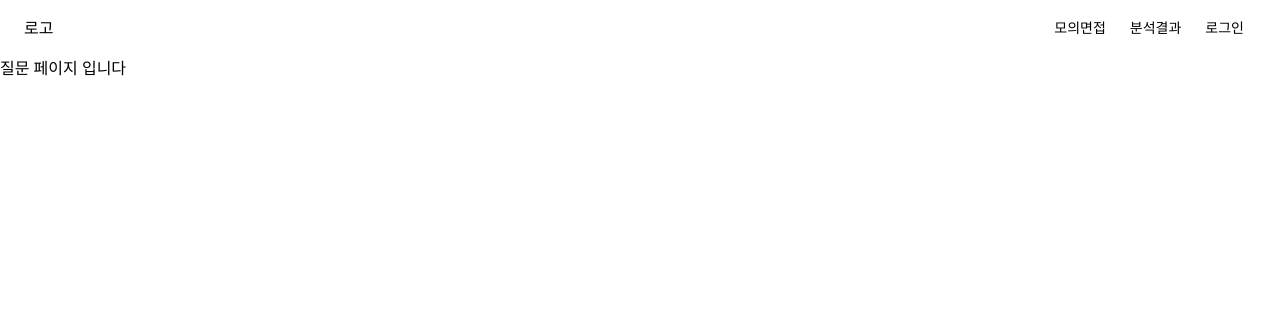
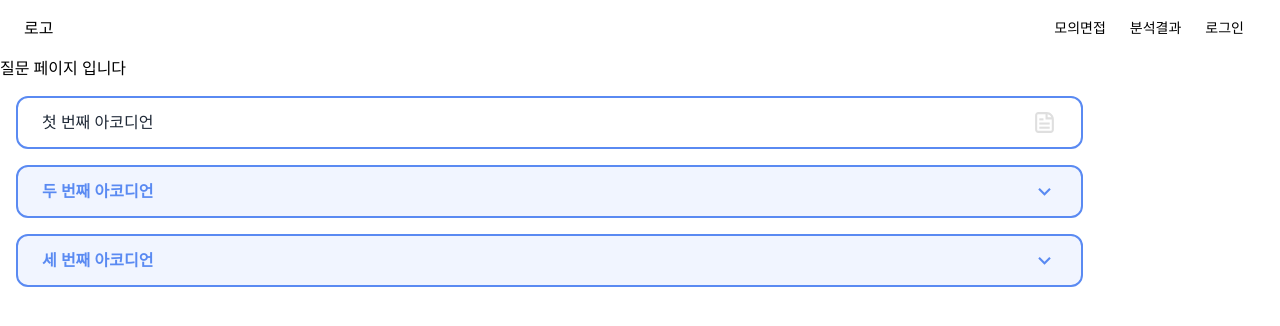
Before and after one commit to d102-preview/preview, a React (Vite) app in the folder frontend/: page /question in a window 1280 px wide. Shown: the top 326 px of the page. Built offline with nearby package versions, Linux system fonts and the light colour scheme.

Commit message:
[FE] feat #27: 공통 컴포넌트 Textarea 구현

```diff
--- a/frontend/src/components/@common/Accordian/Accordian.tsx
+++ b/frontend/src/components/@common/Accordian/Accordian.tsx
@@ -42,13 +42,13 @@ const Accordian = ({
   // isOpen 상태에 따라 동적으로 스타일 변경
   const wrapperStyle = isOpen ? { height: 'auto' } : { height: '0px' };
   const borderColor = isOpen ? 'border-transparent' : 'border-[#5A8AF2]';
+  const shadow = isOpen ? 'drop-shadow-lg' : 'drop-shadow-none';
 
   return (
     <div
-      className={`m-4 cursor-pointer ${width} ${backgroundColor} ${borderStyle} ${borderColor} ${borderRadius}`}
-      onClick={onToggle}
+      className={`m-4 cursor-pointer ${width} ${backgroundColor} ${borderStyle} ${borderColor} ${borderRadius} ${shadow}`}
     >
-      <div className={`p-3 mx-3 flex justify-between`}>
+      <div className={`p-3 mx-3 flex justify-between`} onClick={onToggle}>
         <div className={` ${textColor} ${textSize} ${textWeight}`}>{titleContent}</div>
         <div>
           {isOpen ? <IconOpen size="25" color={iconOpenColor} /> : <IconClose size="25" color={iconCloseColor} />}
--- /dev/null
+++ b/frontend/src/components/@common/Textarea/Textarea.tsx
@@ -0,0 +1,89 @@
+import { TextareaHTMLAttributes, useState, useEffect, useRef } from 'react';
+
+interface ISubTextProps {
+  text: string;
+  type: 'success' | 'info' | 'error';
+}
+
+// textarea 태그 기본 props 상속
+interface ITextareaProps extends TextareaHTMLAttributes<HTMLTextAreaElement> {
+  width?: string;
+  label?: string;
+  placeholder?: string;
+  borderType?: 'bottom' | 'all';
+  disabled?: boolean;
+  subText?: ISubTextProps;
+  maxLength?: number;
+}
+
+const Textarea = ({ width = 'w-full', label, borderType = 'all', subText, maxLength, ...props }: ITextareaProps) => {
+  // useState를 사용하여 text 상태를 관리
+  const [text, setText] = useState((props.defaultValue as string) || '');
+  const textareaRef = useRef<HTMLTextAreaElement>(null);
+
+  // textarea의 높이를 조절하는 함수
+  const adjustHeight = () => {
+    if (!textareaRef.current) return;
+    textareaRef.current.style.height = 'auto'; // 높이를 auto로 설정하여 초기화
+    textareaRef.current.style.height = `${textareaRef.current.scrollHeight}px`; // scrollHeight 값을 이용해 높이 조절
+  };
+
+  // text 상태가 변화할 때마다 높이 조절
+  useEffect(() => {
+    adjustHeight();
+  }, [text]);
+
+  // 사용자 입력을 처리하고 상태를 업데이트하는 handleChange 함수
+  const handleChange = (event: React.ChangeEvent<HTMLTextAreaElement>) => {
+    const inputValue = event.target.value;
+    // maxLength가 정의되어 있고, 입력값의 길이가 maxLength를 초과하는 경우 입력값을 잘라냄
+    if (maxLength && inputValue.length > maxLength) {
+      setText(inputValue.slice(0, maxLength));
+    } else {
+      setText(inputValue);
+    }
+    adjustHeight(); // 입력 상태가 변화할 때마다 높이 조절
+  };
+
+  const setSubTextStyle = () => {
+    switch (subText?.type) {
+      case 'success':
+        return 'text-green-700';
+      case 'info':
+        return 'text-gray-800';
+      case 'error':
+        return 'text-red-500';
+      default:
+        return '';
+    }
+  };
+
+  return (
+    <div className="pb-5">
+      {label && <div className="pb-1.5 text-md">{label}</div>}
+      <div
+        className={`${width} ${borderType === 'all' ? 'border-2 rounded-lg' : 'border-b-2'} bg-white focus-within:border-MAIN1 overflow-hidden`}
+        style={{ padding: '0.75rem' }}
+      >
+        <textarea
+          {...props}
+          ref={textareaRef}
+          value={text}
+          onChange={handleChange}
+          className="w-full h-6 text-sm resize-none outline-none overflow-y-hidden"
+          maxLength={maxLength}
+        />
+      </div>
+      <div className="flex justify-between items-center mt-2">
+        {subText ? (
+          <div className={`text-xs ${setSubTextStyle()}`}>{subText.text}</div>
+        ) : (
+          <div className="flex-grow"></div> // subText가 없을 때 이 div가 남은 공간을 차지
+        )}
+        <div className="text-xs text-right">{`${text.length}${maxLength ? ` / ${maxLength}` : ''}자`}</div>
+      </div>
+    </div>
+  );
+};
+
+export default Textarea;
--- a/frontend/src/pages/question/QuestionPage.tsx
+++ b/frontend/src/pages/question/QuestionPage.tsx
@@ -1,9 +1,72 @@
+// import Header from '@/components/@common/Header/Header';
+// const QuestionPage = () => {
+//   return (
+//     <>
+//       <Header />
+//       <div>질문 페이지 입니다</div>
+//     </>
+//   );
+// };
+
+// export default QuestionPage;
 import Header from '@/components/@common/Header/Header';
+import { useState } from 'react';
+import Accordian from '@/components/@common/Accordian/Accordian';
+import Textarea from '@/components/@common/Textarea/Textarea';
+import { MdOutlineExpandMore, MdOutlineExpandLess } from 'react-icons/md';
+
 const QuestionPage = () => {
+  // 각 아코디언의 열림 상태를 관리하기 위한 상태 변수
+  const [isOpenFirst, setIsOpenFirst] = useState(false);
+  const [isOpenSecond, setIsOpenSecond] = useState(false);
+  const [isOpenThird, setIsOpenThird] = useState(false);
+
+  // 토글 함수
+  const toggleFirst = () => setIsOpenFirst(!isOpenFirst);
+  const toggleSecond = () => setIsOpenSecond(!isOpenSecond);
+  const toggleThird = () => setIsOpenThird(!isOpenThird);
+
   return (
     <>
       <Header />
       <div>질문 페이지 입니다</div>
+
+      {/* 첫 번째 아코디언 */}
+      <Accordian titleContent="첫 번째 아코디언" children={<Textarea />} isOpen={isOpenFirst} onToggle={toggleFirst} />
+      {/* 두 번째 아코디언 */}
+      <Accordian
+        titleContent="두 번째 아코디언"
+        children={
+          <Textarea
+            placeholder="해당 질문에 대한 스크립트를 미리 작성해보세요!"
+            maxLength={10}
+            subText={{ text: '최대 10자까지 입력 가능합니다.', type: 'info' }}
+          />
+        }
+        isOpen={isOpenSecond}
+        onToggle={toggleSecond}
+        iconOpen={MdOutlineExpandLess}
+        iconClose={MdOutlineExpandMore}
+        iconOpenColor="#5A8AF2"
+        iconCloseColor="#5A8AF2"
+        backgroundColor="bg-[#F1F5FF]"
+        textColor="text-[#5A8AF2]"
+        textWeight="font-bold"
+      />
+      {/* 세 번째 아코디언 */}
+      <Accordian
+        titleContent="세 번째 아코디언"
+        children={<Textarea maxLength={30} label="스크립트" />}
+        isOpen={isOpenThird}
+        onToggle={toggleThird}
+        iconOpen={MdOutlineExpandLess}
+        iconClose={MdOutlineExpandMore}
+        iconOpenColor="#5A8AF2"
+        iconCloseColor="#5A8AF2"
+        backgroundColor="bg-[#F1F5FF]"
+        textColor="text-[#5A8AF2]"
+        textWeight="font-bold"
+      />
     </>
   );
 };
```
Also changed, not shown: 1 other file (tests, documents, lock files or other folders).
